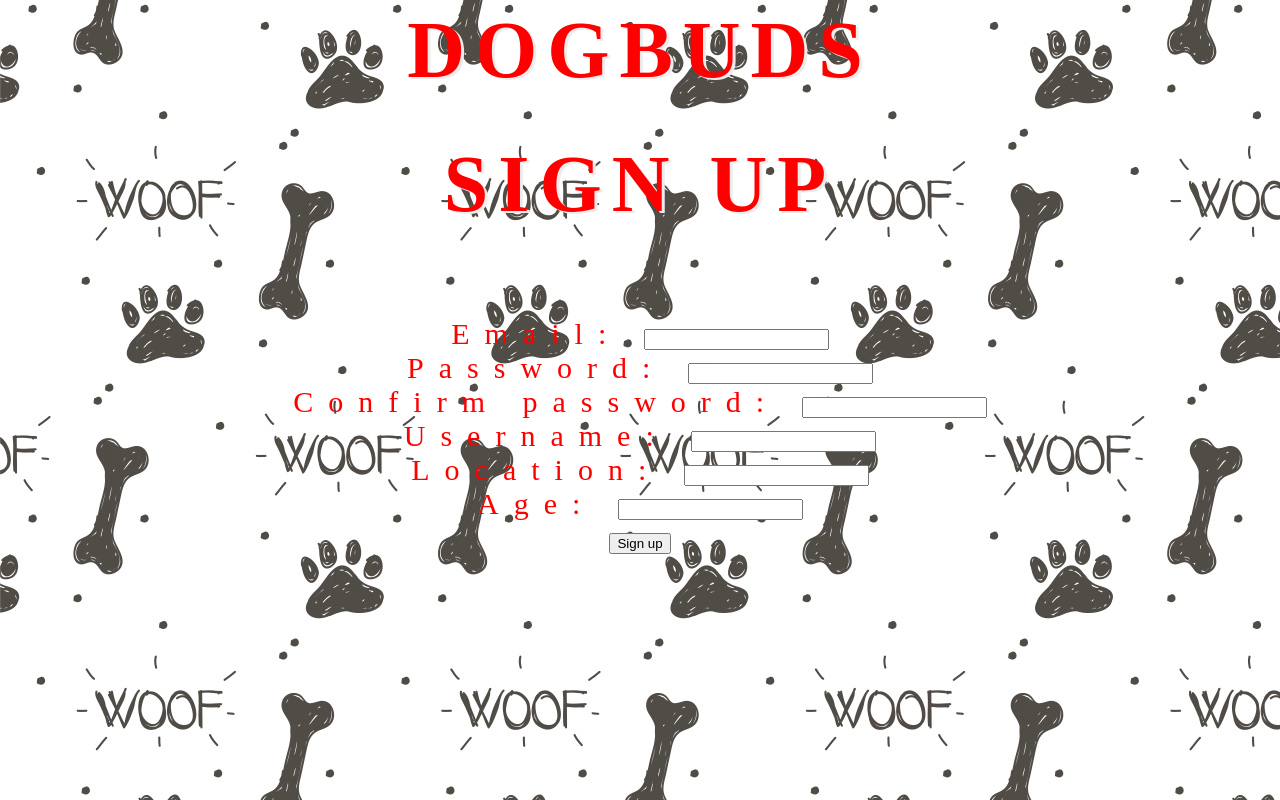
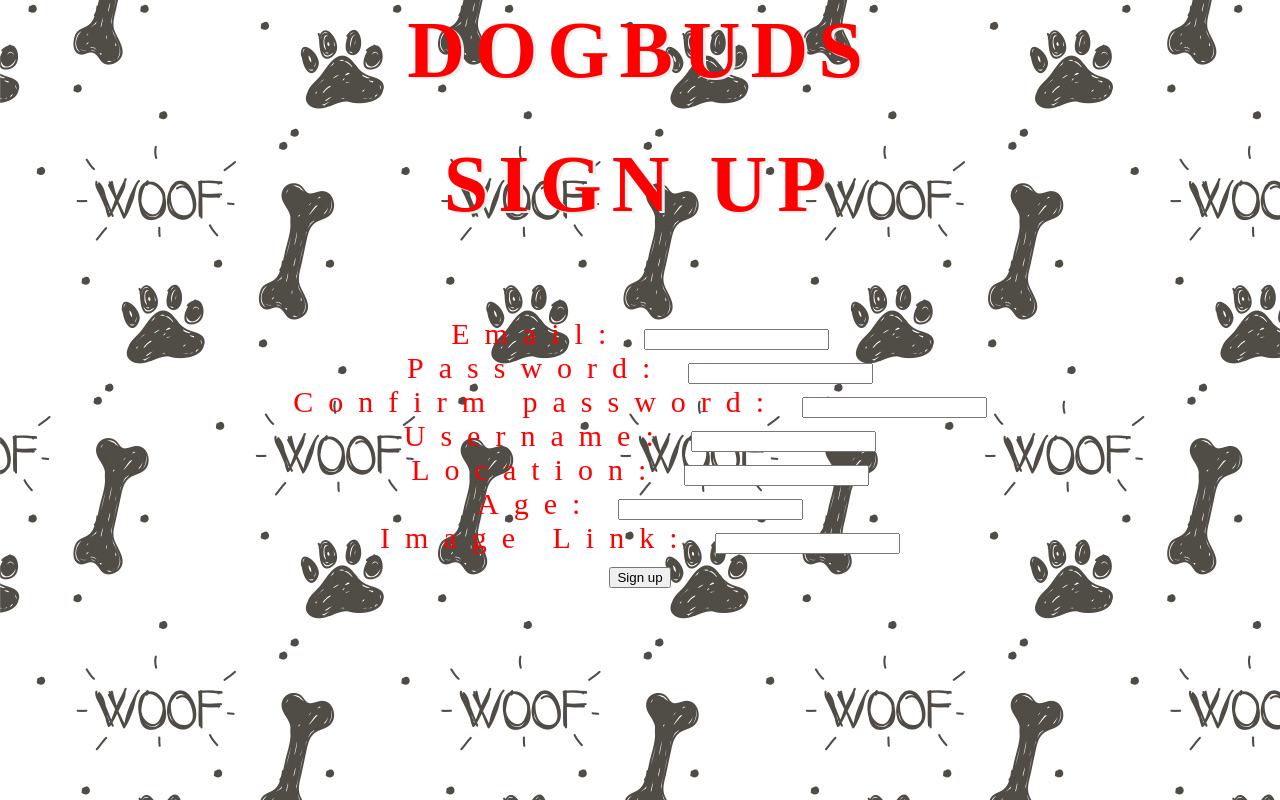
Before and after one commit to FStriewski/dogBuds_client, a React (Create React App) app: page /signup in a window 1280 px wide. Built offline with nearby package versions, Linux system fonts and the light colour scheme; a web font is replaced by a local one.

Commit message:
Signupform fields required before sending

```diff
--- a/src/components/SignupForm.js
+++ b/src/components/SignupForm.js
@@ -23,42 +23,49 @@ export default class LoginForm extends PureComponent {
 					<label htmlFor="email">Email: </label>
 					<input type="email" name="email" id="email" value={
 						this.state.email || ''
-					} onChange={ this.handleChange } />
+					} onChange={ this.handleChange } required/>
 				</div>
 
 				<div>
 					<label htmlFor="password">Password: </label>
 					<input type="password" name="password" id="password" value={
 						this.state.password || ''
-					} onChange={ this.handleChange } />
+					} onChange={ this.handleChange } required/>
 				</div>
 
 				<div>
-					<label htmlFor="confirmPassword">Confirm password: </label>
+					<label  htmlFor="confirmPassword">Confirm password: </label>
 					<input type="password" name="confirmPassword" id="confirmPassword" value={
 						this.state.confirmPassword || ''
-					} onChange={ this.handleChange } />
+					} onChange={ this.handleChange } required />
 				</div>
 
         <div>
           <label htmlFor="username">Username: </label>
           <input type="text" name="username" id="username" value={
             this.state.username || ''
-          } onChange={ this.handleChange } />
+          } onChange={ this.handleChange } required/>
         </div>
 
         <div>
           <label htmlFor="location">Location: </label>
           <input type="text" name="location" id="location" value={
             this.state.location || ''
-          } onChange={ this.handleChange } />
+          } onChange={ this.handleChange } required/>
         </div>
 
         <div>
           <label htmlFor="age">Age: </label>
           <input type="text" name="age" id="age" value={
             this.state.age || ''
-          } onChange={ this.handleChange } />
+          } onChange={ this.handleChange } required />
+        </div>
+
+        <div>
+          <label htmlFor="image">Image Link: </label>
+          <input type="text" name="image" id="image" value={
+            this.state.image || ''
+          } onChange={ this.handleChange } required/>
         </div>
 
 				{
```
